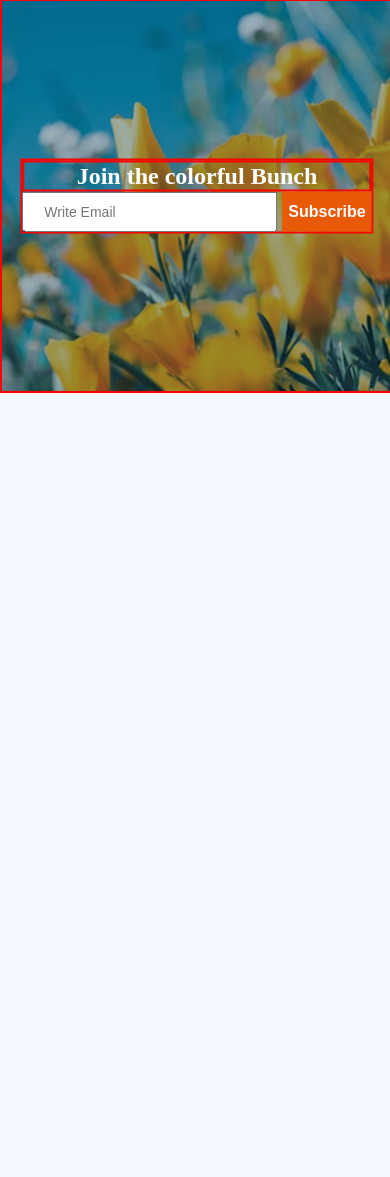
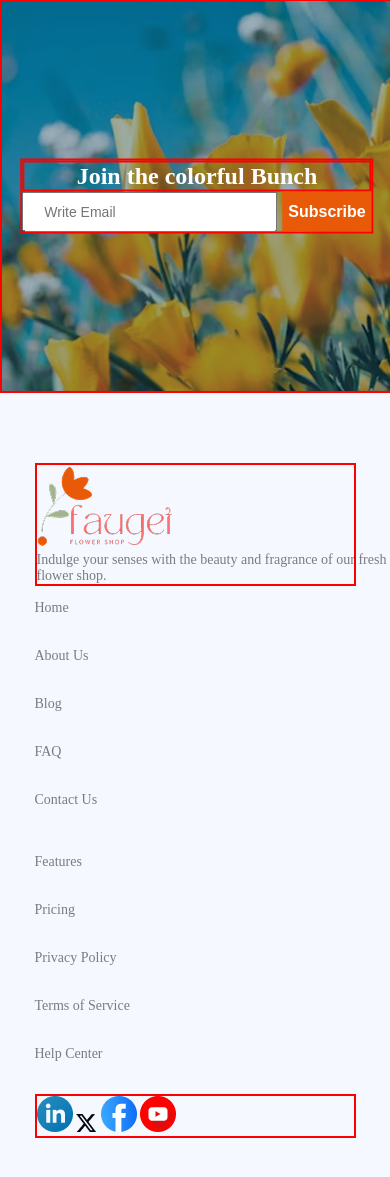
Before and after one commit to nafisadmankhan/B12A02-Responsive-Flowers, a plain HTML site: page index.html in a window 390 px wide. Shown: the part 4376-5553 px from the top of the page. Before the commit the page ends 4771 px from the top, so only its background shows below. Drawn offline with Linux system fonts and the light colour scheme.

Commit message:
6. Footer Section - Completed for Desktop and Mobile

```diff
--- a/index.html
+++ b/index.html
@@ -161,6 +161,43 @@
                 </div>
             </div>
          </section>
+         <!-- Footer Section -->
+          <footer class="footer-section section-description">
+            <div class="logo debug">
+                <img src="assets/logo.png" alt="">
+                <div>
+                    Indulge your senses with the beauty and fragrance of our fresh flower shop.
+                </div>
+            </div>
+            <!-- <div class="gray-texts debug"> -->
+                <div class="col1">
+                    <ul>
+                        <li>Home</li>
+                        <li>About Us</li>
+                        <li>Blog</li>
+                        <li>FAQ</li>
+                        <li>Contact Us</li>
+                    </ul>
+                </div>
+                <div class="col2">
+                    <ul>
+                        <li>Features</li>
+                        <li>Pricing</li>
+                        <li>Privacy Policy</li>
+                        <li>Terms of Service</li>
+                        <li>Help Center</li>
+                    </ul>
+                </div>
+            <!-- </div> -->
+            <div class="anchors debug">
+                <div>
+                    <img src="assets/icon-linkedin.png" alt="">
+                    <img src="assets/icon-twitter.png" alt="">
+                    <img src="assets/icon-facebook.png" alt="">
+                    <img src="assets/icon-youtube.png" alt="">
+                </div>
+            </div>
+          </footer>
     </main>
 </body>
 </html>
--- a/styles.css
+++ b/styles.css
@@ -277,6 +277,41 @@ trusted-seller styles
 #join-section-email{
     padding: 15px 540px 15px 20px;
 }
+/* Footer Section */
+footer{
+    display: flex;
+    margin-top: 50px;
+    margin-bottom: 50px;
+    gap: 110px;
+}
+footer > .logo > div {
+    width: 360px;
+}
+footer > .gray-texts{
+    display: flex;
+}
+footer ul{
+    padding: 0;
+}
+footer ul li{
+    list-style: none;
+    margin-bottom: 32px;
+}
+.anchors{
+    display: flex;
+    gap: 24px;
+    border: solid 1px red;
+    align-items: top;
+}
+.anchors > img{
+    height: auto;
+    width: auto;
+    max-width: 100%;
+}
+/* Debug */
+.debug{
+    border: solid 2px red;
+}
 /* Responsive Media Query */
 @media screen and (max-width: 576px) {
     /* Shared Styles */
@@ -410,4 +445,10 @@ trusted-seller styles
     .centered-elm{
         max-width: 100%
     }
+    /* Footer Styles */
+    footer{
+        flex-direction: column;
+        gap: 0;
+    }
+
 }
```
